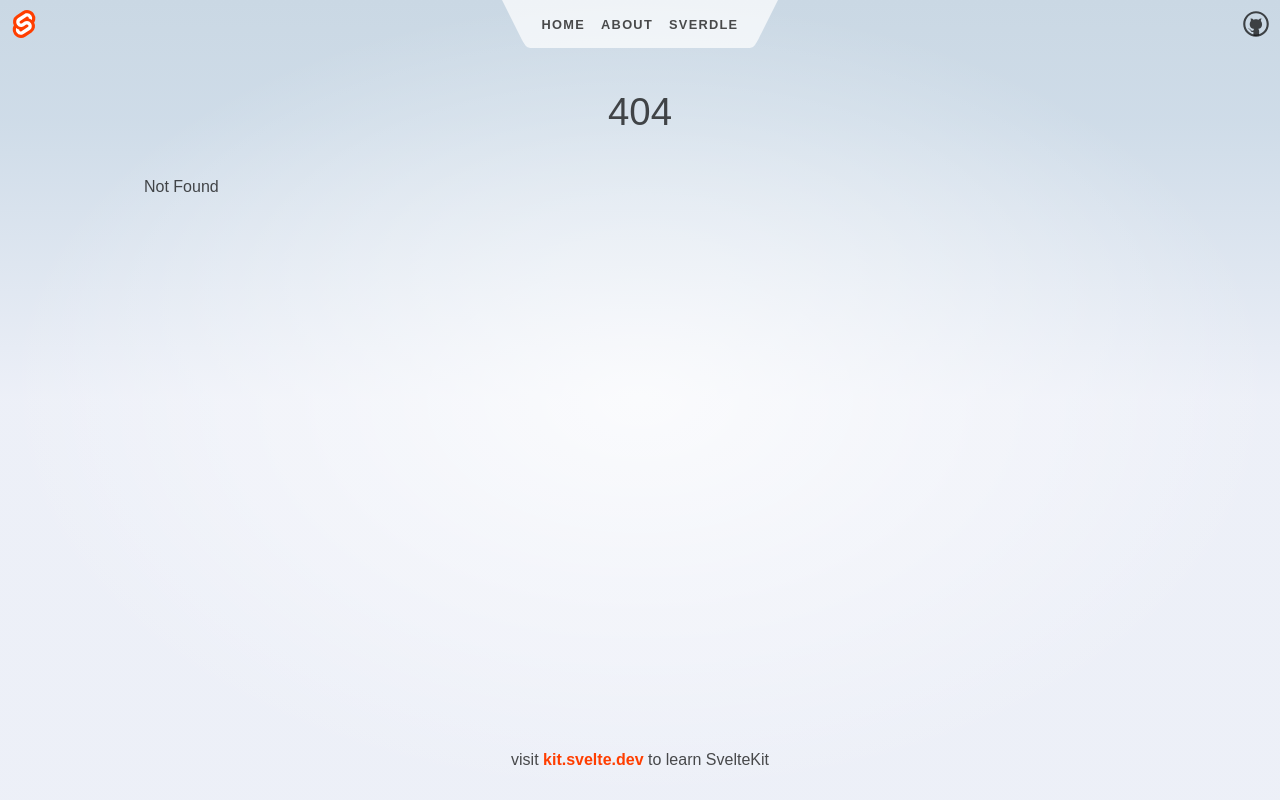
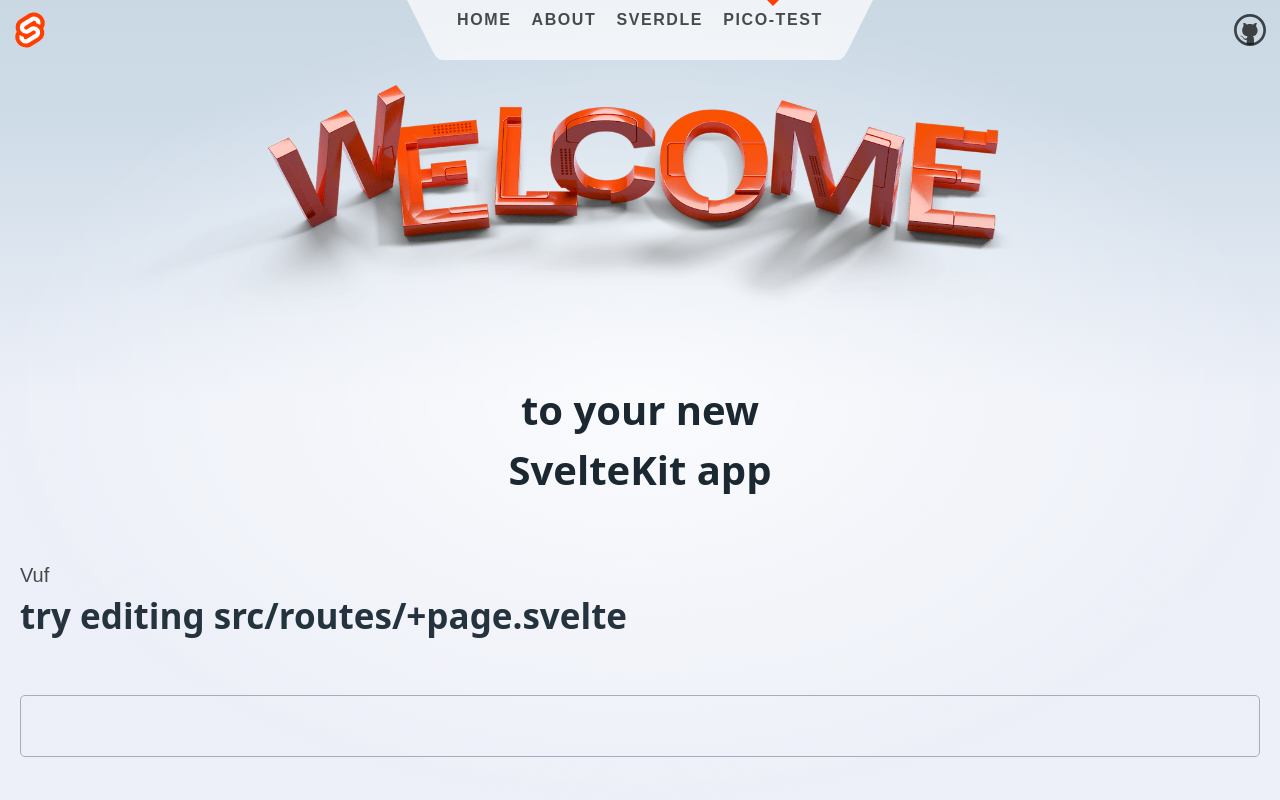
Before and after one commit to Grusinator/co-opinion, a SvelteKit app: page /pico-test in a window 1280 px wide. Before the commit this address had no page. Shown: the top 800 px of the page. Built offline with nearby package versions, Linux system fonts and the light colour scheme.

Commit message:
Add pico and scss

```diff
--- a/src/routes/+layout.svelte
+++ b/src/routes/+layout.svelte
@@ -1,6 +1,8 @@
 <script>
 	import Header from './Header.svelte';
 	import './styles.css';
+	import '@picocss/pico'
+  	// import '../app.css'
 </script>
 
 <div class="app">
--- a/src/routes/Header.svelte
+++ b/src/routes/Header.svelte
@@ -24,6 +24,9 @@
 			</li>
 			<li aria-current={$page.url.pathname.startsWith('/sverdle') ? 'page' : undefined}>
 				<a href="/sverdle">Sverdle</a>
+			</li>
+			<li aria-current={$page.url.pathname.startsWith('/pico-test') ? 'page' : undefined}>
+				<a href="/pico-test">Pico-test</a>
 			</li>
 		</ul>
 		<svg viewBox="0 0 2 3" aria-hidden="true">
--- /dev/null
+++ b/src/routes/app.scss
@@ -0,0 +1,8 @@
+/* custom version */
+
+// theme
+@import "@picocss/pico/scss/themes/default";
+
+// import components you need
+@import "@picocss/pico/scss/content/button";
+@import "@picocss/pico/scss/content/form";
--- /dev/null
+++ b/src/routes/pico-test/+page.svelte
@@ -0,0 +1,34 @@
+<script>
+	import welcome from '$lib/images/svelte-welcome.webp';
+	import welcome_fallback from '$lib/images/svelte-welcome.png';
+</script>
+
+<svelte:head>
+	<title>Home</title>
+	<meta name="description" content="Svelte demo app" />
+</svelte:head>
+
+<section>
+	<h1>
+		<span class="welcome">
+			<picture>
+				<source srcset={welcome} type="image/webp" />
+				<img src={welcome_fallback} alt="Welcome" />
+			</picture>
+		</span>
+
+		to your new<br />SvelteKit app
+	</h1>
+
+	<div class="hej">
+		<div class="miav">
+			Vuf
+		</div>
+	</div>
+
+	<h2>
+		try editing <strong>src/routes/+page.svelte</strong>
+	</h2>
+
+	<input type="text">
+</section>
```
Also changed, not shown: package.json (+20 -16 lines), 1 other file (tests, documents, lock files or other folders).
